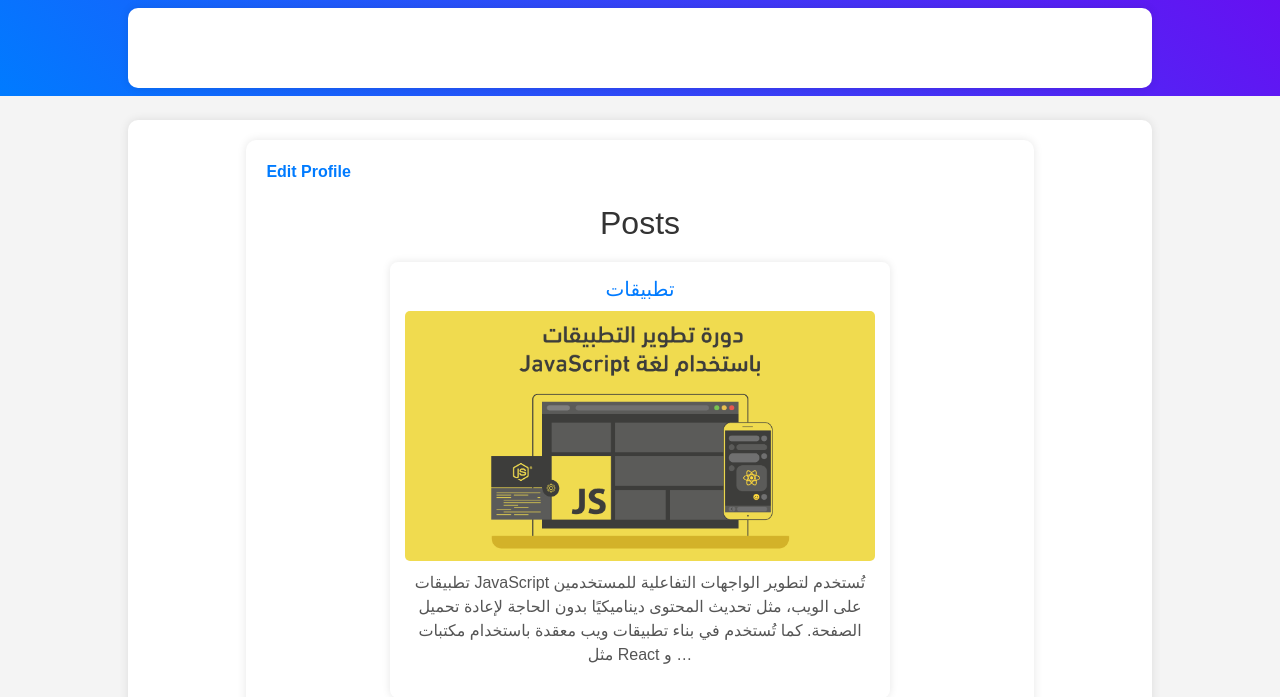
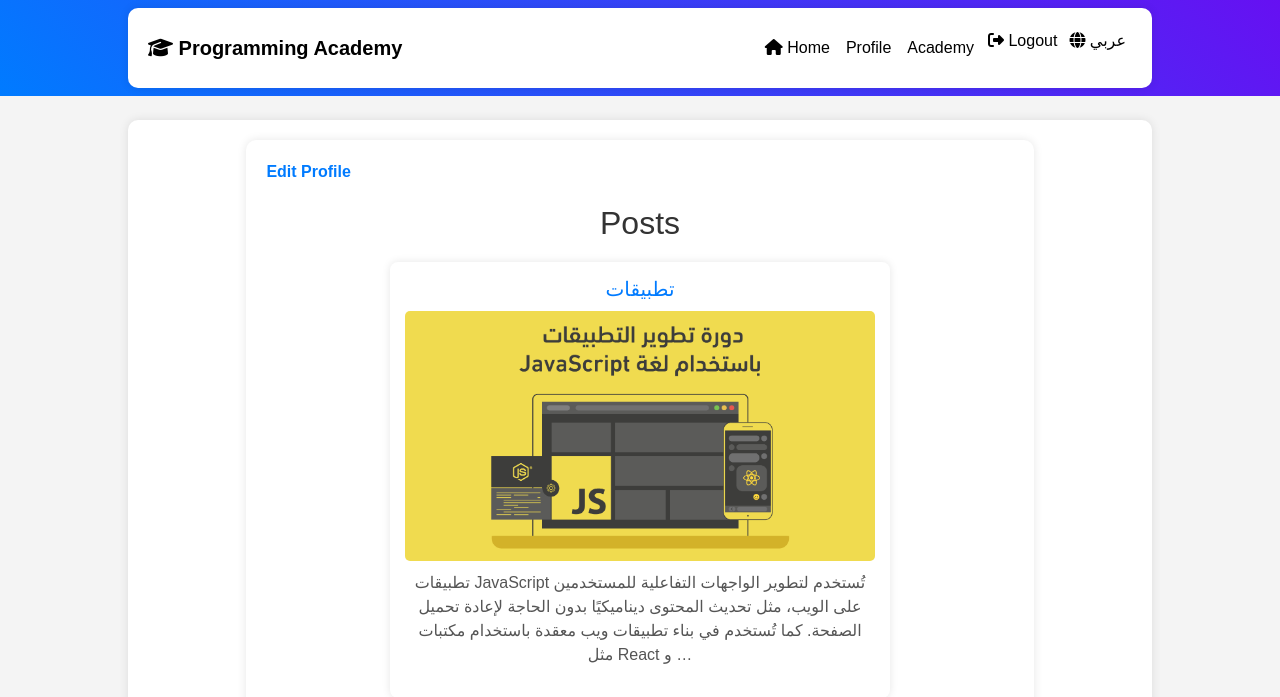
Before and after one commit to mohamed1traha/Academy, a Django app: template blog/templates/profile.html in a window 1280 px wide. Shown: the top 697 px of the page. Run offline with Django 5.2, Linux system fonts and the light colour scheme; the template is opened without the code that fills it: values that come from a table or form of the project are taken from there, others are empty; data comes from the database, SQL or seed files in the repository; both versions use the stored data as it was after the commit; some libraries are stand-ins or nearby versions.

Commit message:
Modifications

```diff
--- a/blog/templates/blog_base.html
+++ b/blog/templates/blog_base.html
@@ -1,4 +1,4 @@
-{% load i18n %}
+{% load static i18n %}
 
 <!DOCTYPE html>
 <html lang="{{ LANGUAGE_CODE }}">
@@ -7,56 +7,19 @@
     <meta name="viewport" content="width=device-width, initial-scale=1.0">
     <title>{% block title %}{% trans "Programming Learning Academy" %}{% endblock %}</title>
 
-    <!-- Bootstrap CSS -->
+
     <link href="https://cdn.jsdelivr.net/npm/bootstrap@5.3.0/dist/css/bootstrap.min.css" rel="stylesheet">
 
-    <!-- أيقونات FontAwesome -->
+
     <link rel="stylesheet" href="https://cdnjs.cloudflare.com/ajax/libs/font-awesome/6.4.2/css/all.min.css">
 
-    <!-- أي إضافات CSS مخصصة -->
+    <link rel="stylesheet" href="{% static 'css/blog/blog_style.css' %}">
+
+
     {% block extra_css %}{% endblock %}
-
-    <style>
-        /* تنسيق عصري لشريط التنقل */
-        .navbar {
-            background: linear-gradient(45deg, #007bff, #6610f2);
-        }
-        .navbar .nav-link {
-            color: white !important;
-            transition: 0.3s;
-        }
-        .navbar .nav-link:hover {
-            color: #ffd700 !important;
-        }
-        .navbar-brand {
-            font-weight: bold;
-            color: white !important;
-        }
-        .logout-btn {
-            background: none;
-            border: none;
-            color: white;
-            cursor: pointer;
-            transition: 0.3s;
-        }
-        .logout-btn:hover {
-            color: #ffd700;
-        }
-        .language-btn {
-            border: none;
-            background: none;
-            color: white;
-            font-size: 16px;
-            cursor: pointer;
-            transition: 0.3s;
-        }
-        .language-btn:hover {
-            color: #ffd700;
-        }
-    </style>
 </head>
 <body>
-    <!-- شريط التنقل -->
+
     <nav class="navbar navbar-expand-lg navbar-dark">
         <div class="container">
             <a class="navbar-brand" href="{% url 'academy_index' %}">
@@ -104,14 +67,14 @@
     </nav>
 
     <div class="container mt-4">
-        <!-- المحتوى الرئيسي -->
+
         {% block content %}{% endblock %}
     </div>
 
-    <!-- Bootstrap JS -->
+
     <script src="https://cdn.jsdelivr.net/npm/bootstrap@5.3.0/dist/js/bootstrap.bundle.min.js"></script>
 
-    <!-- أي إضافات JS مخصصة -->
+
     {% block extra_js %}{% endblock %}
 </body>
 </html>
--- /dev/null
+++ b/static/css/blog/blog_style.css
@@ -0,0 +1,35 @@
+.navbar {
+    background: linear-gradient(45deg, #007bff, #6610f2);
+}
+.navbar .nav-link {
+    color: rgb(0, 0, 0) !important;
+    transition: 0.3s;
+}
+.navbar .nav-link:hover {
+    color: #ffd700 !important;
+}
+.navbar-brand {
+    font-weight: bold;
+    color: rgb(0, 0, 0) !important;
+}
+.logout-btn {
+    background: none;
+    border: none;
+    color: rgb(0, 0, 0);
+    cursor: pointer;
+    transition: 0.3s;
+}
+.logout-btn:hover {
+    color: #ffd700;
+}
+.language-btn {
+    border: none;
+    background: none;
+    color: rgb(0, 0, 0);
+    font-size: 16px;
+    cursor: pointer;
+    transition: 0.3s;
+}
+.language-btn:hover {
+    color: #ffd700;
+}
```
Also changed, not shown: db.sqlite3, media/blog/javascript-application-development.png (added), media/blog/python-application-development_CMnywQu.png (added).
